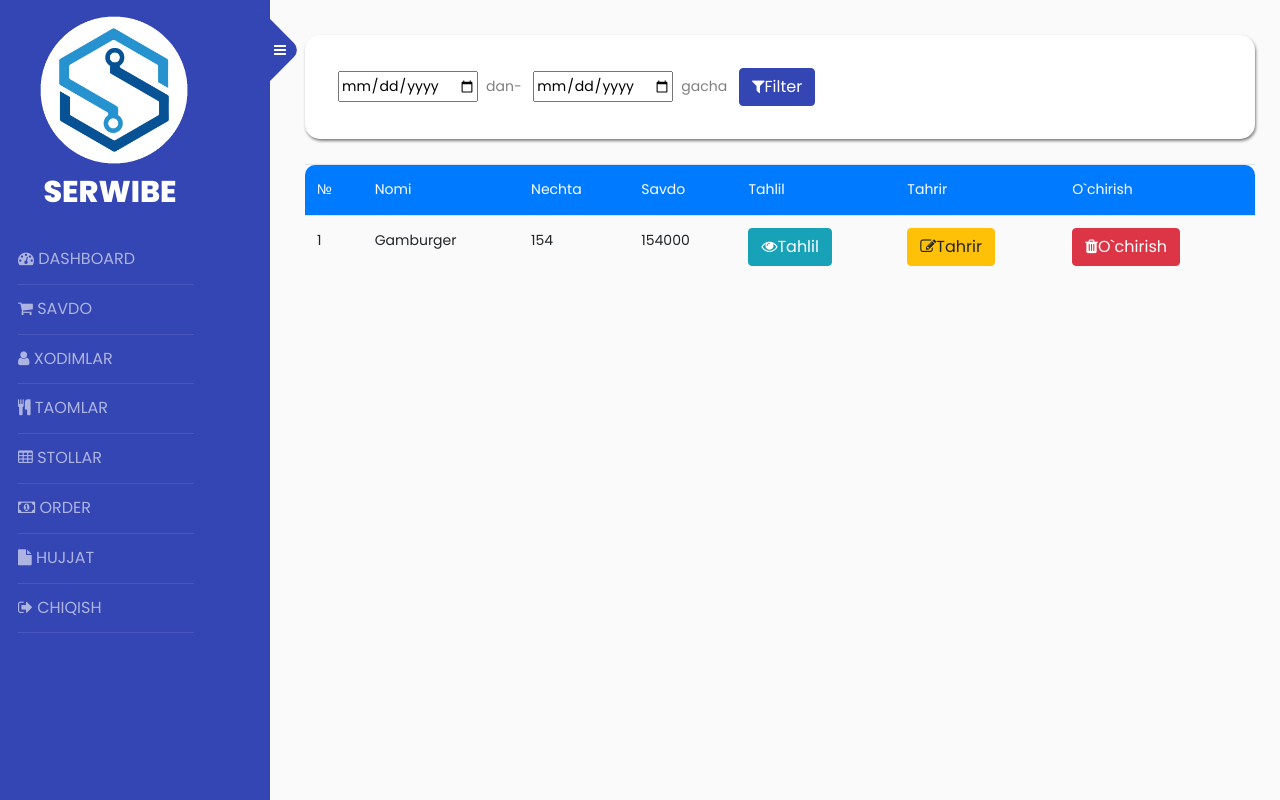
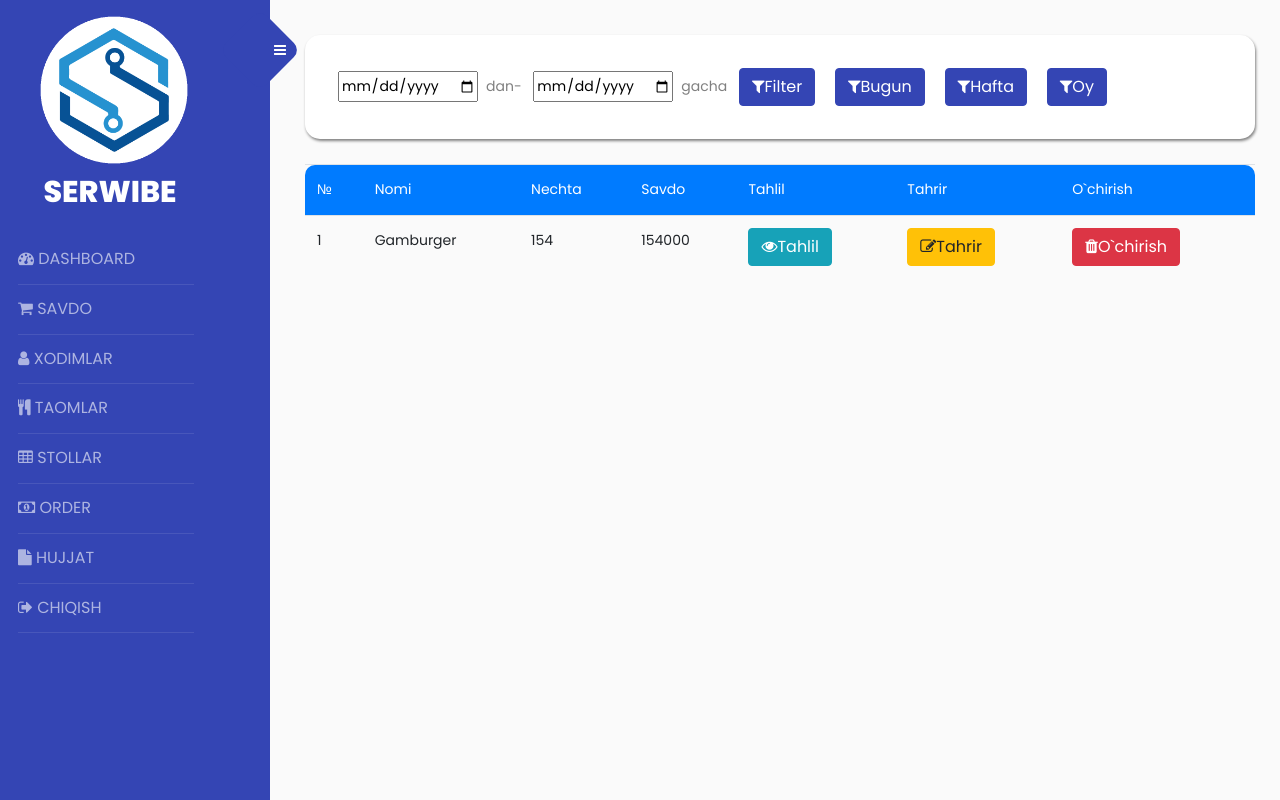
Before and after one commit to hasanbekme/SerWibe, a Django app: page /income in a window 1280 px wide. Run offline with Django 3.2, Linux system fonts and the light colour scheme; parts of the project's set-up code (start-up, migrations or seed data) failed here and were passed over; some libraries are stand-ins or nearby versions.

Commit message:
filter qo`shildi

```diff
--- a/templates/document.html
+++ b/templates/document.html
@@ -10,6 +10,9 @@
         <input type="date" name="fir" id="fir" class="form-item m-2">dan-
         <input type="date" name="sec" id="sec" class="form-item m-2">gacha
         <button type="sumbit" class="btn btn-primary m-2"><i class="fa fa-filter"></i>Filter</button>
+        <button type="sumbit" class="btn btn-primary m-2"><i class="fa fa-filter"></i>Bugun</button>
+        <button type="sumbit" class="btn btn-primary m-2"><i class="fa fa-filter"></i>Hafta</button>
+        <button type="sumbit" class="btn btn-primary m-2"><i class="fa fa-filter"></i>Oy</button>
     </form>
     <br>
 
--- a/templates/income.html
+++ b/templates/income.html
@@ -10,6 +10,9 @@
         <input type="date" name="fir" id="fir" class="form-item m-2">dan-
         <input type="date" name="sec" id="sec" class="form-item m-2">gacha
         <button type="sumbit" class="btn btn-primary m-2"><i class="fa fa-filter"></i>Filter</button>
+        <button type="sumbit" class="btn btn-primary m-2"><i class="fa fa-filter"></i>Bugun</button>
+        <button type="sumbit" class="btn btn-primary m-2"><i class="fa fa-filter"></i>Hafta</button>
+        <button type="sumbit" class="btn btn-primary m-2"><i class="fa fa-filter"></i>Oy</button>
     </form>
     <br>
     <table class="table table-hover">
--- a/templates/order.html
+++ b/templates/order.html
@@ -21,6 +21,7 @@
             <td class="bg-primary text-white">Stol</td>
             <td class="bg-primary text-white">Xodim</td>
             <td class="bg-primary text-white">Savdo</td>
+            <td class="bg-primary text-white">Vaqt</td>
             <td class="bg-primary text-white">Tahlil</td>
             <td class="bg-primary text-white">Tahrir</td>
             <td class="bg-primary text-white" style=" border-radius: 0 10px 0 0;">O`chirish</td>
@@ -32,6 +33,7 @@
             <td>2</td>
             <td>Bunyodbek Abdurazzaqov</td>
             <td>154000</td>
+            <td>20:55 02/04/2022</td>
             <td><a href="#">
                 <button type="button" class="btn btn-info"><i class="fa fa-eye"></i>Tahlil</button>
             </a></td>
```
